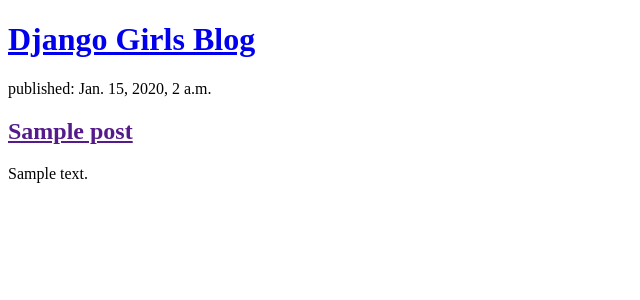
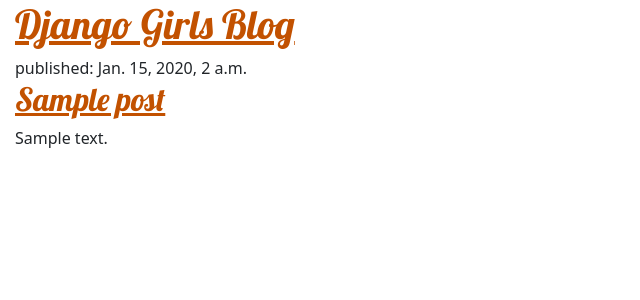
Before and after one commit to racheldk/my-first-blog, a Django app: page / in a window 1280 px wide. Shown: the top 300 px of the page, without its empty margins (0-640 px from the left). Run offline with Django 3.2, Linux system fonts and the light colour scheme; tables that the repository leaves empty hold one stand-in row (values such as "Sample post").

Commit message:
Added styling and updated posts

```diff
--- /dev/null
+++ b/blog/static/css/blog.css
@@ -0,0 +1,8 @@
+h1 a, h2 a {
+    color: #c25100;
+    font-family: "Lobster";
+}
+
+body {
+    padding-left: 15px;
+}
--- a/blog/templates/blog/post_list.html
+++ b/blog/templates/blog/post_list.html
@@ -1,7 +1,12 @@
+{% load static %}
 <!DOCTYPE html>
 <html>
     <head>
         <title>Django Girls blog</title>
+        <link rel="stylesheet" href="https://cdn.jsdelivr.net/npm/bootstrap@5.1.3/dist/css/bootstrap.min.css" integrity="sha384-1BmE4kWBq78iYhFldvKuhfTAU6auU8tT94WrHftjDbrCEXSU1oBoqyl2QvZ6jIW3" crossorigin="anonymous">
+        <link href="//fonts.googleapis.com/css?family=Lobster&subset=latin,latin-ext" rel="stylesheet" type="text/css">
+        <link rel="stylesheet" href="{% static 'css/blog.css' %}">
+
     </head>
     <body>
         <header>
```
